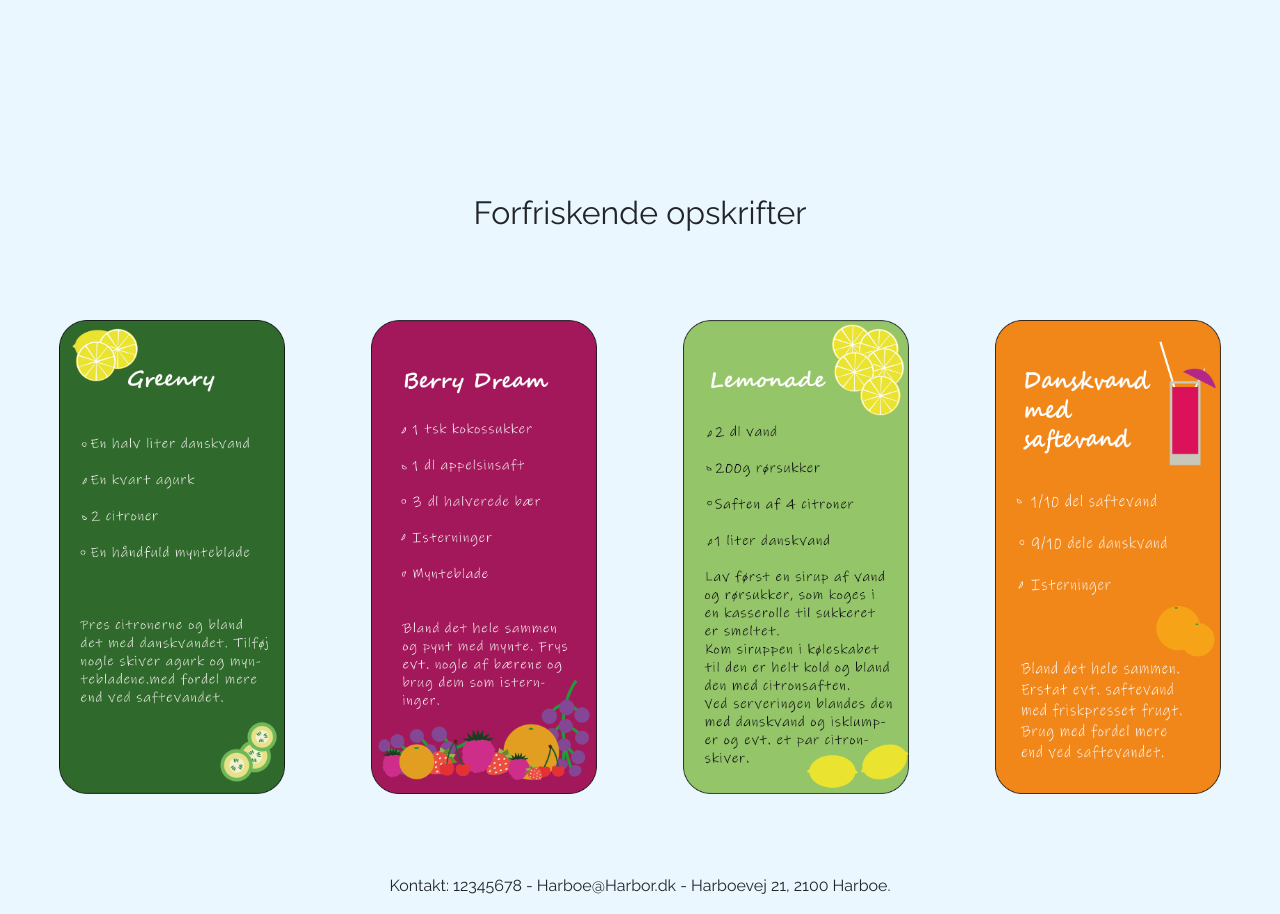
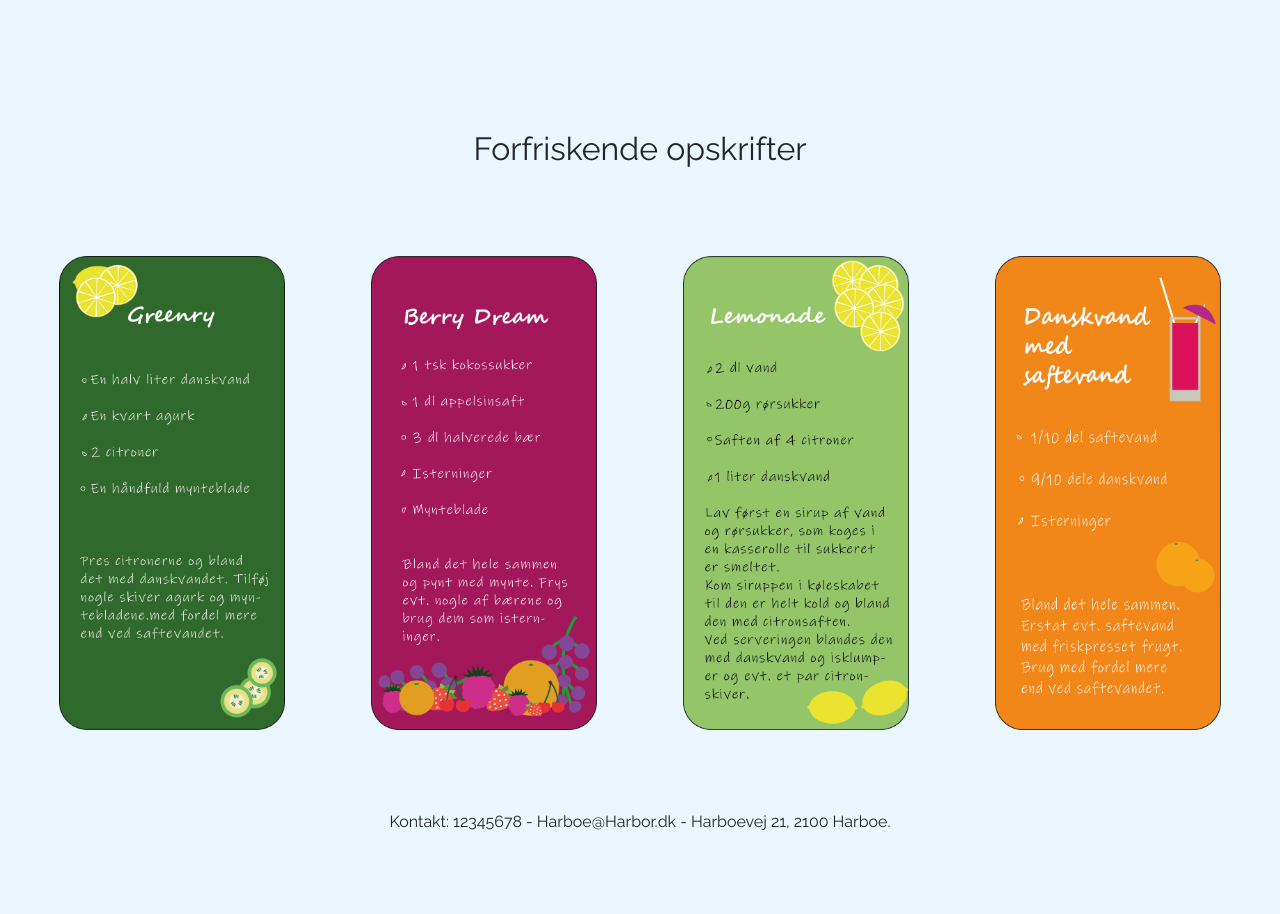
Before and after one commit to lonn0688/onepager, a plain HTML site: page index.html in a window 1280 px wide. Shown: the part 1780-2694 px from the top of the page. After the commit the page ends 2630 px from the top, so only its background shows below. Drawn offline with nearby package versions, Linux system fonts and the light colour scheme.

Commit message:
mindre whitespace

```diff
--- a/index.html
+++ b/index.html
@@ -173,7 +173,7 @@
 
             .opskrifter_h {
             display: block;
-            margin: 8em auto 2em auto;
+            margin: 4em auto 2em auto;
         }
         }
 
```
